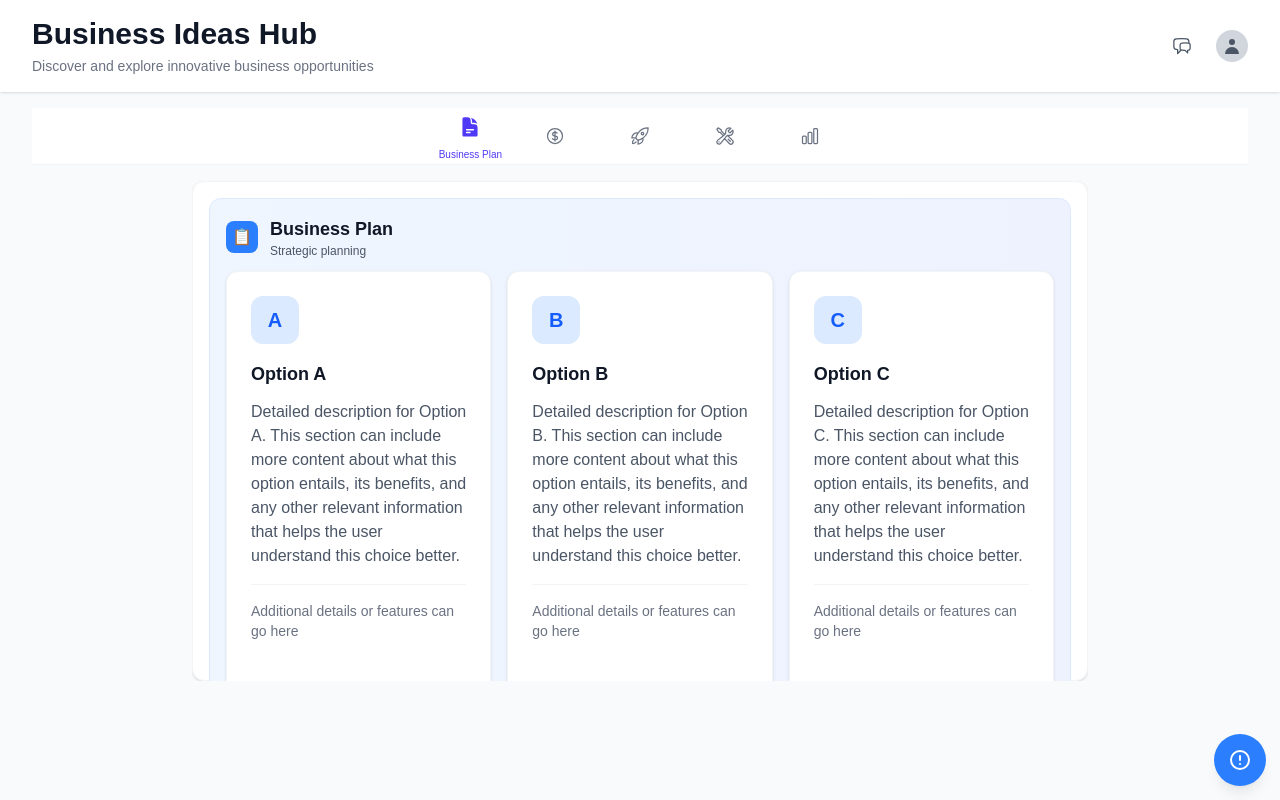
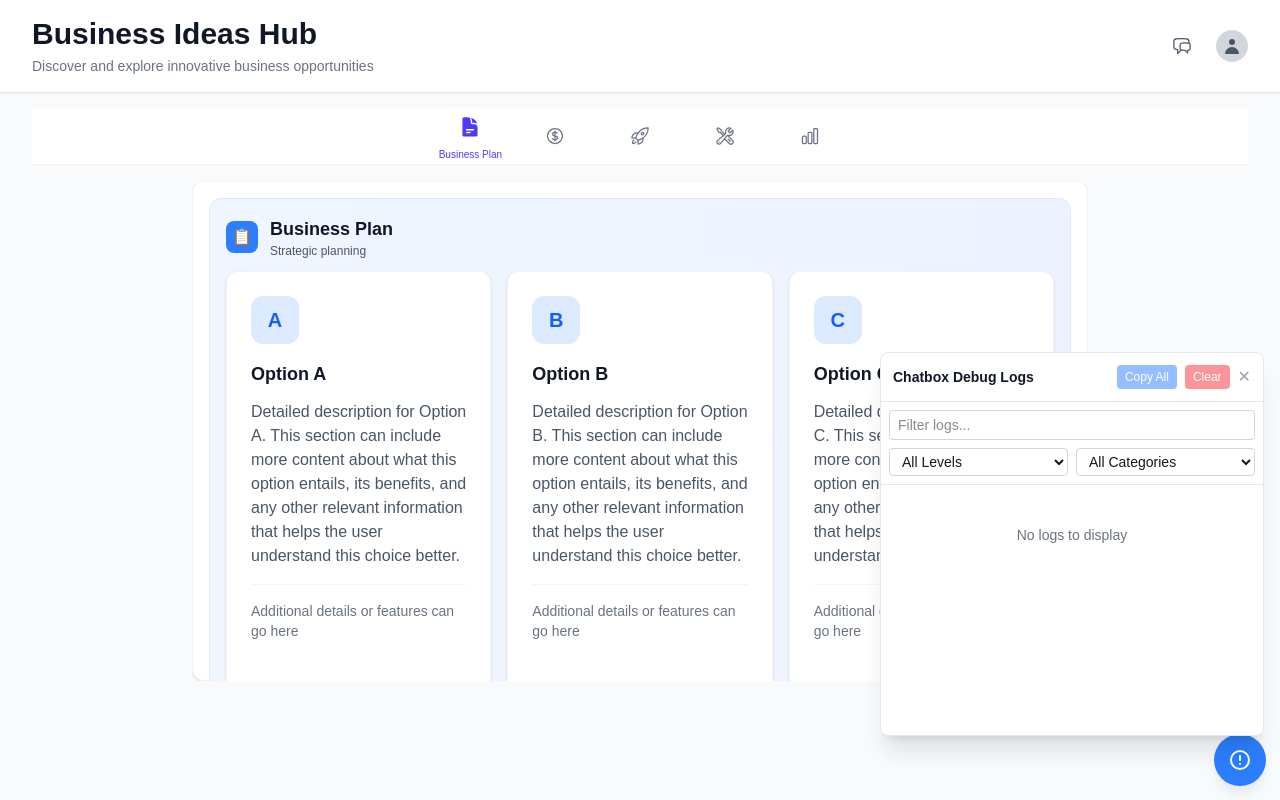
Before and after one commit to Privasim/backup, a Next.js app: page /businessidea in a window 1280 px wide. Both pictures are taken after a click on the button 1240 px from the left and 760 px from the top of the page. Built offline with nearby package versions, Linux system fonts and the light colour scheme.

Commit message:
added debug panel

```diff
--- a/src/app/businessidea/components/DebugButton.tsx
+++ b/src/app/businessidea/components/DebugButton.tsx
@@ -1,14 +1,22 @@
 'use client';
 
-import React from 'react';
+import React, { useState } from 'react';
+import { DebugPanel } from './DebugPanel';
 
 const DebugButton = () => {
+  const [isPanelOpen, setIsPanelOpen] = useState(false);
+
+  const togglePanel = () => {
+    setIsPanelOpen(!isPanelOpen);
+  };
+
   return (
+    <>
       <button
-      className="fixed bottom-4 right-4 bg-blue-500 hover:bg-blue-700 text-white p-3 rounded-full shadow-lg focus:outline-none focus:ring-2 focus:ring-blue-500 focus:ring-opacity-50"
-      onClick={() => console.log('Debug button clicked!')}
+        className="fixed bottom-4 right-4 bg-blue-500 hover:bg-blue-700 text-white p-3 rounded-full shadow-lg focus:outline-none focus:ring-2 focus:ring-blue-500 focus:ring-opacity-50 z-40"
+        onClick={togglePanel}
+        aria-label="Toggle debug panel"
       >
-      {/* Placeholder for a debug icon */}
         <svg
           xmlns="http://www.w3.org/2000/svg"
           className="h-6 w-6"
@@ -24,6 +32,11 @@ const DebugButton = () => {
           />
         </svg>
       </button>
+      <DebugPanel
+        isOpen={isPanelOpen}
+        onClose={() => setIsPanelOpen(false)}
+      />
+    </>
   );
 };
 
--- /dev/null
+++ b/src/app/businessidea/components/DebugPanel.tsx
@@ -0,0 +1,165 @@
+'use client';
+
+import React, { useState, useEffect, useRef, useCallback } from 'react';
+import chatboxLogStore, { LogEntry } from '../utils/logStore';
+
+interface DebugPanelProps {
+  isOpen: boolean;
+  onClose: () => void;
+}
+
+export const DebugPanel: React.FC<DebugPanelProps> = ({ isOpen, onClose }) => {
+  const [logs, setLogs] = useState<LogEntry[]>([]);
+  const [filter, setFilter] = useState('');
+  const [levelFilter, setLevelFilter] = useState('all');
+  const [categoryFilter, setCategoryFilter] = useState('all');
+  const [autoScroll, setAutoScroll] = useState(true);
+  const logsEndRef = useRef<HTMLDivElement>(null);
+
+  // Subscribe to log updates
+  useEffect(() => {
+    const unsubscribe = chatboxLogStore.subscribe(setLogs);
+    return () => unsubscribe();
+  }, []);
+
+  // Auto-scroll to bottom
+  useEffect(() => {
+    if (autoScroll && logsEndRef.current) {
+      logsEndRef.current.scrollIntoView({ behavior: 'smooth' });
+    }
+  }, [logs, autoScroll]);
+
+  const filteredLogs = logs.filter(log => {
+    const matchesText = filter === '' ||
+      log.message.toLowerCase().includes(filter.toLowerCase()) ||
+      log.category.toLowerCase().includes(filter.toLowerCase());
+
+    const matchesLevel = levelFilter === 'all' || log.level === levelFilter;
+    const matchesCategory = categoryFilter === 'all' || log.category === categoryFilter;
+
+    return matchesText && matchesLevel && matchesCategory;
+  });
+
+  const handleCopyAll = useCallback(() => {
+    const textToCopy = filteredLogs
+      .map(log => `[${log.timestamp.toLocaleTimeString()}] [${log.level.toUpperCase()}] [${log.category}] ${log.message}${log.data ? ' ' + JSON.stringify(log.data, null, 2) : ''}`)
+      .join('\n');
+
+    navigator.clipboard.writeText(textToCopy).then(() => {
+      console.log('Logs copied to clipboard');
+    }).catch(err => {
+      console.error('Failed to copy logs:', err);
+    });
+  }, [filteredLogs]);
+
+  const handleClearLogs = useCallback(() => {
+    chatboxLogStore.clearLogs();
+  }, []);
+
+  const getLevelColor = (level: LogEntry['level']) => {
+    switch (level) {
+      case 'error': return 'text-red-600 bg-red-50';
+      case 'warn': return 'text-yellow-600 bg-yellow-50';
+      case 'info': return 'text-blue-600 bg-blue-50';
+      case 'debug': return 'text-gray-600 bg-gray-50';
+      case 'success': return 'text-green-600 bg-green-50';
+      default: return 'text-gray-600 bg-gray-50';
+    }
+  };
+
+  if (!isOpen) return null;
+
+  const categories = Array.from(new Set(logs.map(log => log.category)));
+
+  return (
+    <div className="fixed bottom-16 right-4 w-96 h-96 bg-white border border-gray-200 rounded-lg shadow-xl z-50 flex flex-col">
+      {/* Header */}
+      <div className="flex items-center justify-between p-3 border-b border-gray-200">
+        <h3 className="text-sm font-semibold text-gray-900">Chatbox Debug Logs</h3>
+        <div className="flex items-center space-x-2">
+          <button
+            onClick={handleCopyAll}
+            className="text-xs px-2 py-1 bg-blue-500 text-white rounded hover:bg-blue-600 disabled:opacity-50"
+            disabled={filteredLogs.length === 0}
+          >
+            Copy All
+          </button>
+          <button
+            onClick={handleClearLogs}
+            className="text-xs px-2 py-1 bg-red-500 text-white rounded hover:bg-red-600 disabled:opacity-50"
+            disabled={logs.length === 0}
+          >
+            Clear
+          </button>
+          <button
+            onClick={onClose}
+            className="text-gray-400 hover:text-gray-600"
+          >
+            ✕
+          </button>
+        </div>
+      </div>
+
+      {/* Filters */}
+      <div className="p-2 border-b border-gray-200 space-y-2">
+        <input
+          type="text"
+          placeholder="Filter logs..."
+          value={filter}
+          onChange={(e) => setFilter(e.target.value)}
+          className="w-full px-2 py-1 text-sm border border-gray-300 rounded"
+        />
+        <div className="flex space-x-2">
+          <select
+            value={levelFilter}
+            onChange={(e) => setLevelFilter(e.target.value)}
+            className="flex-1 px-2 py-1 text-sm border border-gray-300 rounded"
+          >
+            <option value="all">All Levels</option>
+            <option value="info">Info</option>
+            <option value="warn">Warn</option>
+            <option value="error">Error</option>
+            <option value="debug">Debug</option>
+            <option value="success">Success</option>
+          </select>
+          <select
+            value={categoryFilter}
+            onChange={(e) => setCategoryFilter(e.target.value)}
+            className="flex-1 px-2 py-1 text-sm border border-gray-300 rounded"
+          >
+            <option value="all">All Categories</option>
+            {categories.map(cat => (
+              <option key={cat} value={cat}>{cat}</option>
+            ))}
+          </select>
+        </div>
+      </div>
+
+      {/* Log List */}
+      <div className="flex-1 overflow-y-auto p-2 space-y-1">
+        {filteredLogs.length === 0 ? (
+          <div className="text-center text-gray-500 text-sm py-8">
+            No logs to display
+          </div>
+        ) : (
+          filteredLogs.map(log => (
+            <div key={log.id} className={`text-xs p-2 rounded ${getLevelColor(log.level)}`}>
+              <div className="flex items-center space-x-1">
+                <span className="font-semibold">[{log.level.toUpperCase()}]</span>
+                <span className="text-gray-600">[{log.category}]</span>
+                <span className="text-gray-500">{log.timestamp.toLocaleTimeString()}</span>
+              </div>
+              <div className="mt-1">{log.message}</div>
+              {log.data && (
+                <pre className="mt-1 text-xs bg-gray-100 p-1 rounded overflow-x-auto">
+                  {JSON.stringify(log.data, null, 2)}
+                </pre>
+              )}
+            </div>
+          ))
+        )}
+        <div ref={logsEndRef} />
+      </div>
+    </div>
+  );
+};
--- /dev/null
+++ b/src/app/businessidea/utils/logStore.ts
@@ -0,0 +1,81 @@
+'use client';
+
+export interface LogEntry {
+  id: string;
+  timestamp: Date;
+  level: 'info' | 'warn' | 'error' | 'debug' | 'success';
+  category: string;
+  message: string;
+  data?: any;
+  stack?: string;
+}
+
+class LogStore {
+  private logs: LogEntry[] = [];
+  private listeners: Set<(logs: LogEntry[]) => void> = new Set();
+  private maxLogs = 1000;
+
+  addLog(entry: Omit<LogEntry, 'id' | 'timestamp'>) {
+    const logEntry: LogEntry = {
+      ...entry,
+      id: `${Date.now()}-${Math.random().toString(36).substr(2, 9)}`,
+      timestamp: new Date(),
+    };
+
+    this.logs.unshift(logEntry);
+
+    // Keep only the most recent logs
+    if (this.logs.length > this.maxLogs) {
+      this.logs = this.logs.slice(0, this.maxLogs);
+    }
+
+    this.notifyListeners();
+  }
+
+  getLogs(): LogEntry[] {
+    return [...this.logs];
+  }
+
+  clearLogs() {
+    this.logs = [];
+    this.notifyListeners();
+  }
+
+  subscribe(listener: (logs: LogEntry[]) => void) {
+    this.listeners.add(listener);
+    return () => this.listeners.delete(listener);
+  }
+
+  private notifyListeners() {
+    this.listeners.forEach(listener => listener(this.getLogs()));
+  }
+}
+
+// Global log store instance for chatbox debugging
+const chatboxLogStore = new LogStore();
+
+// Logging functions for chatbox components
+export const chatboxDebug = {
+  info: (category: string, message: string, data?: any) => {
+    console.log(`[${category}] ${message}`, data);
+    chatboxLogStore.addLog({ level: 'info', category, message, data });
+  },
+  warn: (category: string, message: string, data?: any) => {
+    console.warn(`[${category}] ${message}`, data);
+    chatboxLogStore.addLog({ level: 'warn', category, message, data });
+  },
+  error: (category: string, message: string, data?: any, stack?: string) => {
+    console.error(`[${category}] ${message}`, data);
+    chatboxLogStore.addLog({ level: 'error', category, message, data, stack });
+  },
+  debug: (category: string, message: string, data?: any) => {
+    console.debug(`[${category}] ${message}`, data);
+    chatboxLogStore.addLog({ level: 'debug', category, message, data });
+  },
+  success: (category: string, message: string, data?: any) => {
+    console.log(`[${category}] ${message}`, data);
+    chatboxLogStore.addLog({ level: 'success', category, message, data });
+  },
+};
+
+export default chatboxLogStore;
--- a/src/components/chatbox/ChatboxPanel.tsx
+++ b/src/components/chatbox/ChatboxPanel.tsx
@@ -16,6 +16,7 @@ import ChatboxMessage from './ChatboxMessage';
 import { getMockProfile } from '@/data/mockProfiles';
 import { ProfileSummaryTooltip } from './ProfileSummaryTooltip';
 import { ProfileSection } from './ProfileSection';
+import { chatboxDebug } from '@/app/businessidea/utils/logStore';
 
 interface ChatboxPanelProps {
   className?: string;
```
Also changed, not shown: src/components/chatbox/ChatboxControls.tsx (+27 -24 lines). Lines whose indentation alone changed are shown as unchanged.
